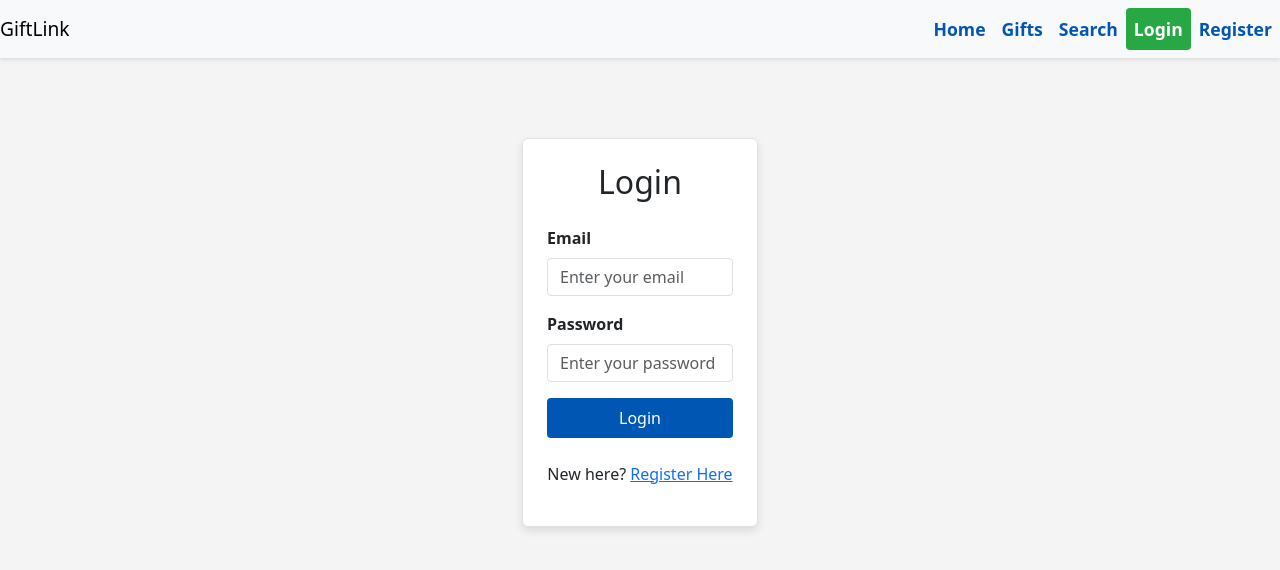
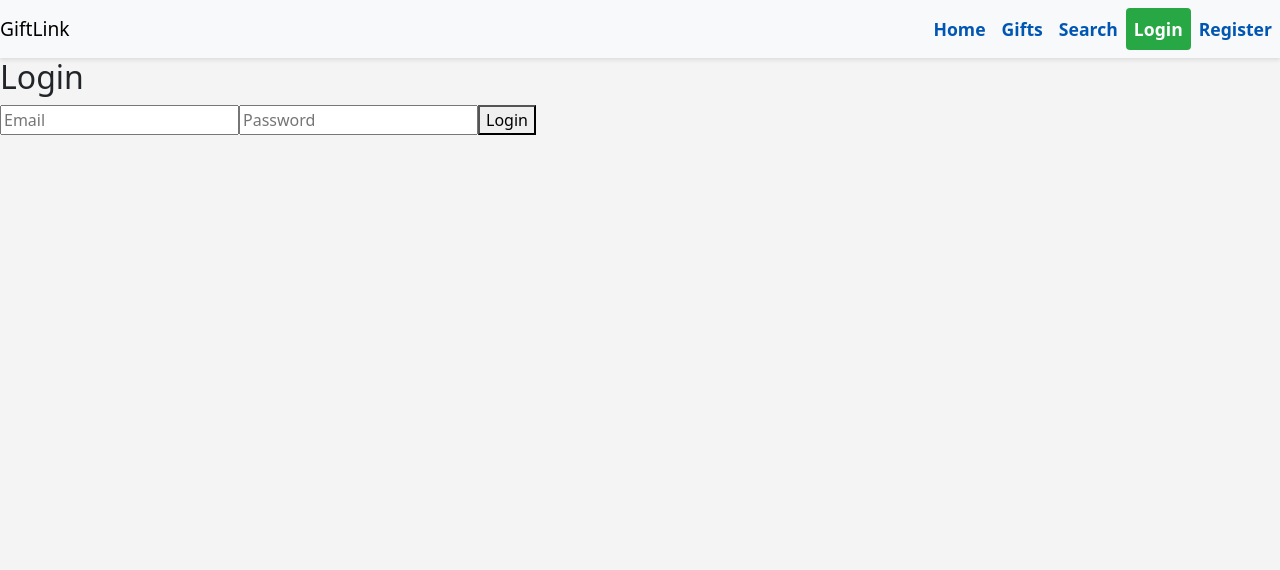
Before and after one commit to Stergianni/fullstack-capstone-project, a React (Create React App) app in the folder giftlink-frontend/: page /app/login in a window 1280 px wide. Shown: the top 570 px of the page. Built offline with nearby package versions, Linux system fonts and the light colour scheme.

Commit message:
Step 1: Implement API call for handleLogin()

```diff
--- a/giftlink-frontend/src/components/LoginPage/LoginPage.js
+++ b/giftlink-frontend/src/components/LoginPage/LoginPage.js
@@ -1,63 +1,83 @@
-import React, { useState } from 'react';
-import './LoginPage.css';
+import React, { useState, useEffect } from 'react';
+import { useNavigate } from 'react-router-dom';
+import { useAppContext } from '../../context/AuthContext';
+import { urlConfig } from '../../config';  // Import the API URL configuration
 
-function LoginPage() {
-
-    // Step 2: Define useState variables for email and password
+const LoginPage = () => {
   const [email, setEmail] = useState('');
   const [password, setPassword] = useState('');
+  const [incorrect, setIncorrect] = useState(''); // Task 4: State for incorrect password message
+  const navigate = useNavigate();
+  const bearerToken = sessionStorage.getItem('auth-token'); // Task 5: Get the bearer token from sessionStorage
+  const { setIsLoggedIn } = useAppContext(); // Task 5: Set login state using context
 
-    // Step 4: Define handleLogin function
+  // Task 6: If the user is already logged in, navigate to the MainPage
+  useEffect(() => {
+    if (bearerToken) {
+      navigate('/app');
+    }
+  }, [navigate, bearerToken]);
+
   const handleLogin = async () => {
-        console.log("Login invoked");
-        console.log(`Email: ${email}`);
-        console.log(`Password: ${password}`);
+    try {
+      // Task 7: Set method, headers, and body for API call
+      const response = await fetch(`${urlConfig.apiUrl}/api/auth/login`, {
+        method: 'POST',
+        headers: {
+          'Content-Type': 'application/json',
+          'Authorization': bearerToken ? `Bearer ${bearerToken}` : '', // Include bearer token if available
+        },
+        body: JSON.stringify({ email, password }), // Task 9: Send email and password in the request body
+      });
+
+      // Handle the response from the server
+      const json = await response.json();
+
+      // Check if login was successful
+      if (response.ok) {
+        // Task 2: Access data and set user details
+        const { authtoken, userName, userEmail } = json;
+
+        // Store token and user details in sessionStorage
+        sessionStorage.setItem('auth-token', authtoken);
+        sessionStorage.setItem('name', userName);
+        sessionStorage.setItem('email', userEmail);
+
+        // Task 3: Set the state of user to logged in using the useAppContext
+        setIsLoggedIn(true);
+
+        // Navigate to the MainPage after successful login
+        navigate('/app');
+      } else {
+        // Handle error message if login fails (incorrect credentials)
+        setIncorrect(json.error || 'Invalid login credentials');
       }
+    } catch (e) {
+      console.error('Error during login:', e.message);
+      setIncorrect('An error occurred while logging in. Please try again.');
+    }
+  };
 
   return (
-        <div className="container mt-5">
-            <div className="row justify-content-center">
-                <div className="col-md-6 col-lg-4">
-                    <div className="login-card p-4 border rounded">
-                        <h2 className="text-center mb-4 font-weight-bold">Login</h2>
-
-                        {/* Step 5: Create input elements for email and password */}
-                        <div className="mb-3">
-                            <label htmlFor="email" className="form-label">Email</label>
+    <div>
+      <h2>Login</h2>
       <input
-                                id="email"
         type="email"
-                                className="form-control"
-                                placeholder="Enter your email"
+        placeholder="Email"
         value={email}
         onChange={(e) => setEmail(e.target.value)}
       />
-                        </div>
-
-                        <div className="mb-3">
-                            <label htmlFor="password" className="form-label">Password</label>
       <input
-                                id="password"
         type="password"
-                                className="form-control"
-                                placeholder="Enter your password"
+        placeholder="Password"
         value={password}
         onChange={(e) => setPassword(e.target.value)}
       />
-                        </div>
+      <button onClick={handleLogin}>Login</button>
 
-                        {/* Step 6: Create the Login button */}
-                        <button className="btn btn-primary w-100 mb-3" onClick={handleLogin}>Login</button>
-
-                        {/* Link to the Register page */}
-                        <p className="mt-4 text-center">
-                            New here? <a href="/app/register" className="text-primary">Register Here</a>
-                        </p>
-                    </div>
-                </div>
-            </div>
+      {incorrect && <div className="text-danger">{incorrect}</div>} {/* Show error message if login fails */}
     </div>
   );
-}
+};
 
 export default LoginPage;
```
Lines whose indentation alone changed are shown as unchanged.
